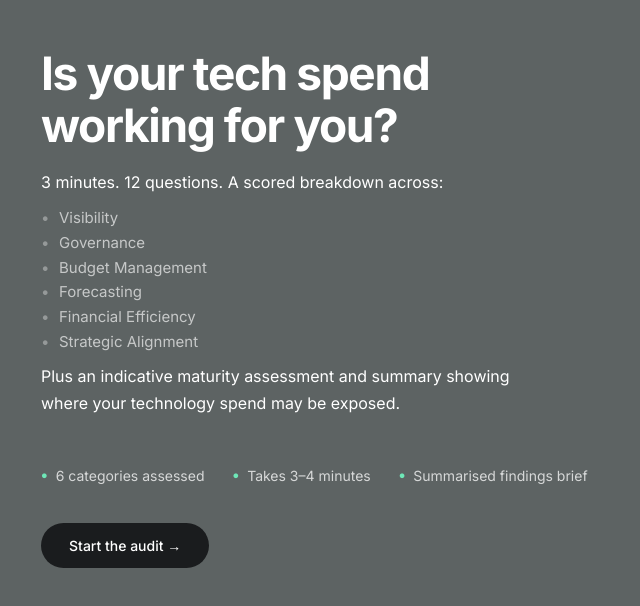
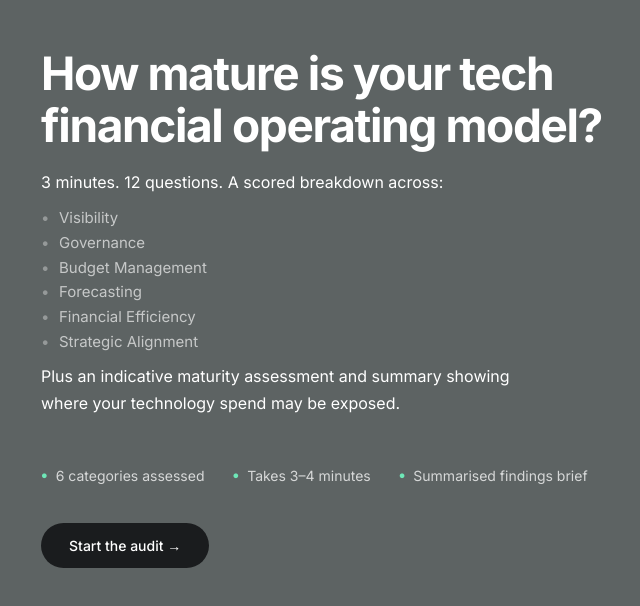
Before and after one commit to garabacm/forc-audit, a website: page public/index.html in a window 1280 px wide. Shown: the whole page, without its empty margins (293-933 px from the left). Drawn offline with nearby package versions, Linux system fonts and the light colour scheme.

Commit message:
Update quiz heading

```diff
--- a/public/index.html
+++ b/public/index.html
@@ -727,7 +727,7 @@
   <!-- INTRO -->
   <div id="screen-intro">
     <div class="header">
-      <h1>Is your tech spend<br>working for you?</h1>
+      <h1>How mature is your tech financial operating model?</h1>
       <p>3 minutes. 12 questions. A scored breakdown across:</p>
       <ul class="intro-list">
         <li>Visibility</li>
```
